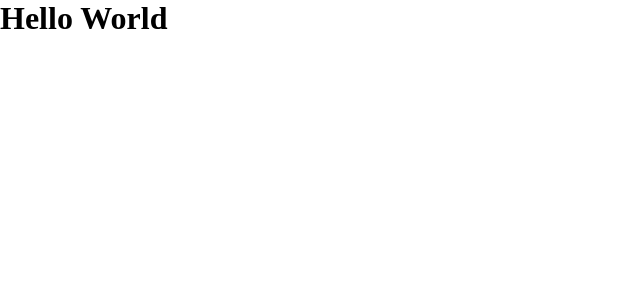
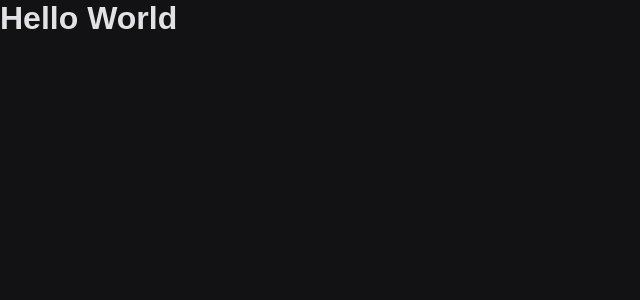
Before and after one commit to rodrigoanastacio/github-explorer, a React app: page / in a window 1280 px wide. Shown: the top 300 px of the page, without its empty margins (0-640 px from the left). Built offline with nearby package versions, Linux system fonts and the light colour scheme.

Commit message:
Change colors

```diff
--- a/src/styles/global.scss
+++ b/src/styles/global.scss
@@ -3,3 +3,9 @@
   padding: 0;
   box-sizing: border-box;
 }
+
+body {
+  font-family: sans-serif;
+  background-color: #121214;
+  color: #e1e1e6;
+}
```
